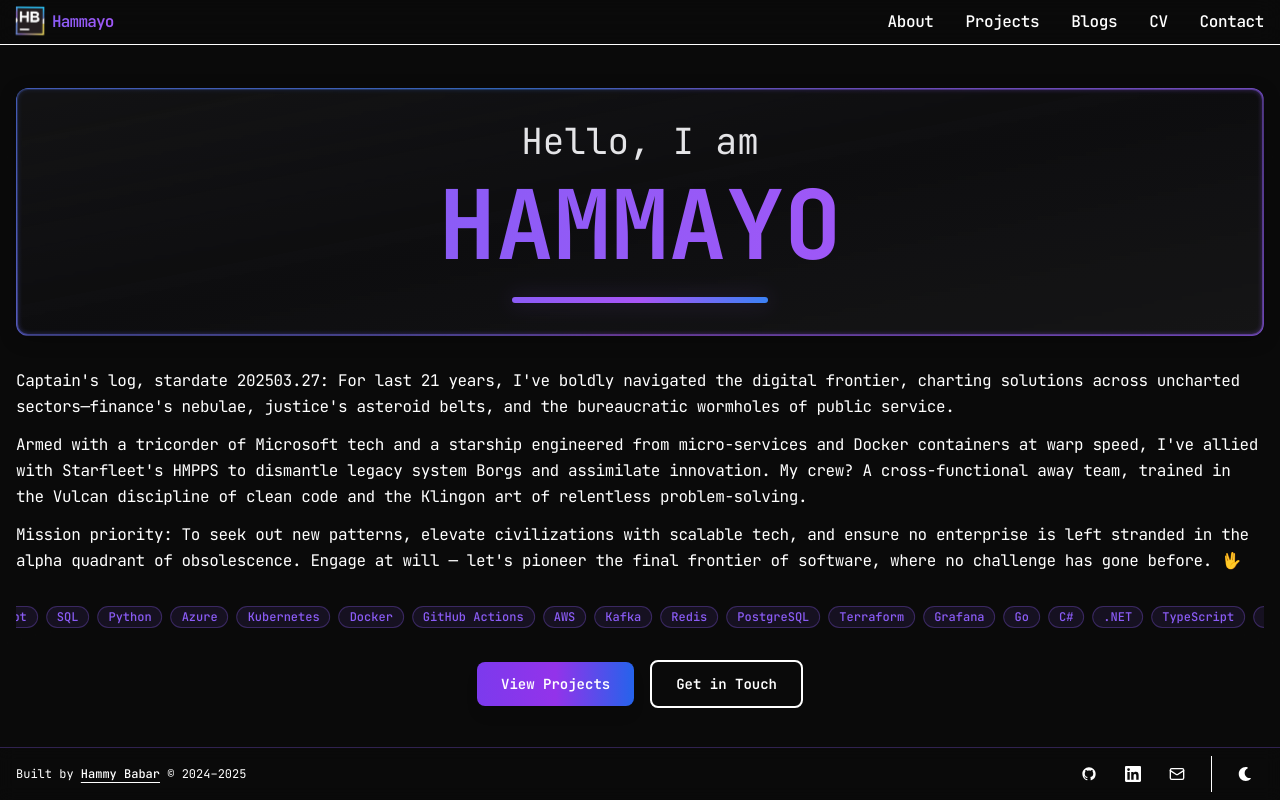
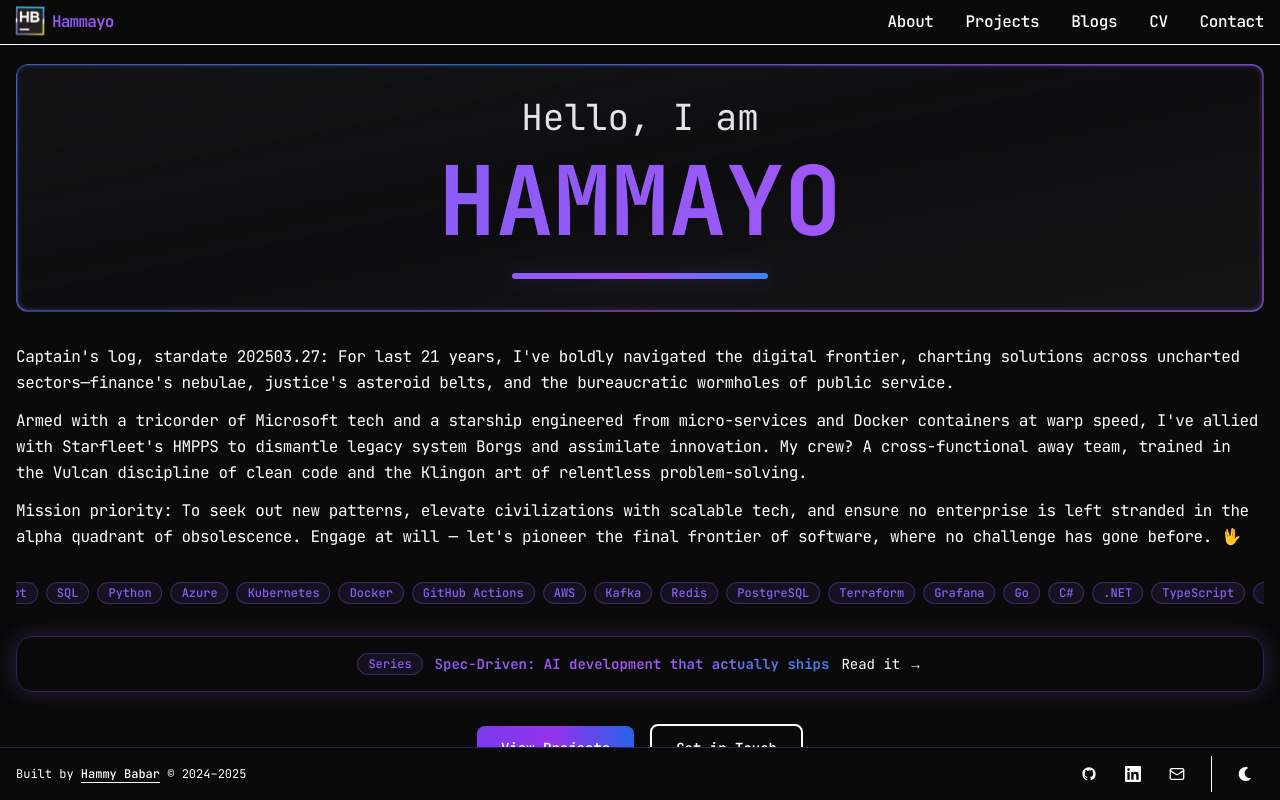
Before and after one commit to hammayo/hammayo.github.io, a Next.js app: page / in a window 1280 px wide. Built offline with nearby package versions, Linux system fonts and the light colour scheme.

Commit message:
feat: homepage strip linking to the Spec-Driven series

```diff
--- a/src/app/page.tsx
+++ b/src/app/page.tsx
@@ -3,6 +3,7 @@ import { Hero } from '@/features/home/hero';
 import { HomepageBio } from '@/features/home/homepage-bio';
 import { SkillsStrip } from '@/features/home/skills-strip';
 import { CTARow } from '@/features/home/cta';
+import { SeriesStrip } from '@/features/home/series-strip';
 import { PageTransitionWrapper } from '@/features/shared/page-transition-wrapper';
 import { PageViewEvent } from '@/features/shared/analytics-event';
 import { about } from '../../content/about';
@@ -27,6 +28,9 @@ export default function HomePage() {
           <div className="opacity-0 animate-fade-in animate-delay-300">
             <SkillsStrip skills={cv.skills} />
           </div>
+          <div className="opacity-0 animate-fade-in animate-delay-300">
+            <SeriesStrip />
+          </div>
           <div className="opacity-0 animate-fade-in animate-delay-400">
             <CTARow />
           </div>
--- /dev/null
+++ b/src/features/home/series-strip.tsx
@@ -0,0 +1,15 @@
+import Link from 'next/link';
+import { glowCard, accentTag } from '@/design/variants';
+import { series } from '../../../content/series';
+
+export function SeriesStrip() {
+  return (
+    <Link href="/series" className={glowCard({ variant: 'featured' }) + ' block px-6 py-4'}>
+      <div className="flex flex-col items-center justify-center gap-2 text-sm sm:flex-row sm:gap-3">
+        <span className={accentTag({ variant: 'scheme' })}>Series</span>
+        <span className="font-semibold gradient-text">{series.title}</span>
+        <span className="text-muted-foreground">Read it →</span>
+      </div>
+    </Link>
+  );
+}
```
